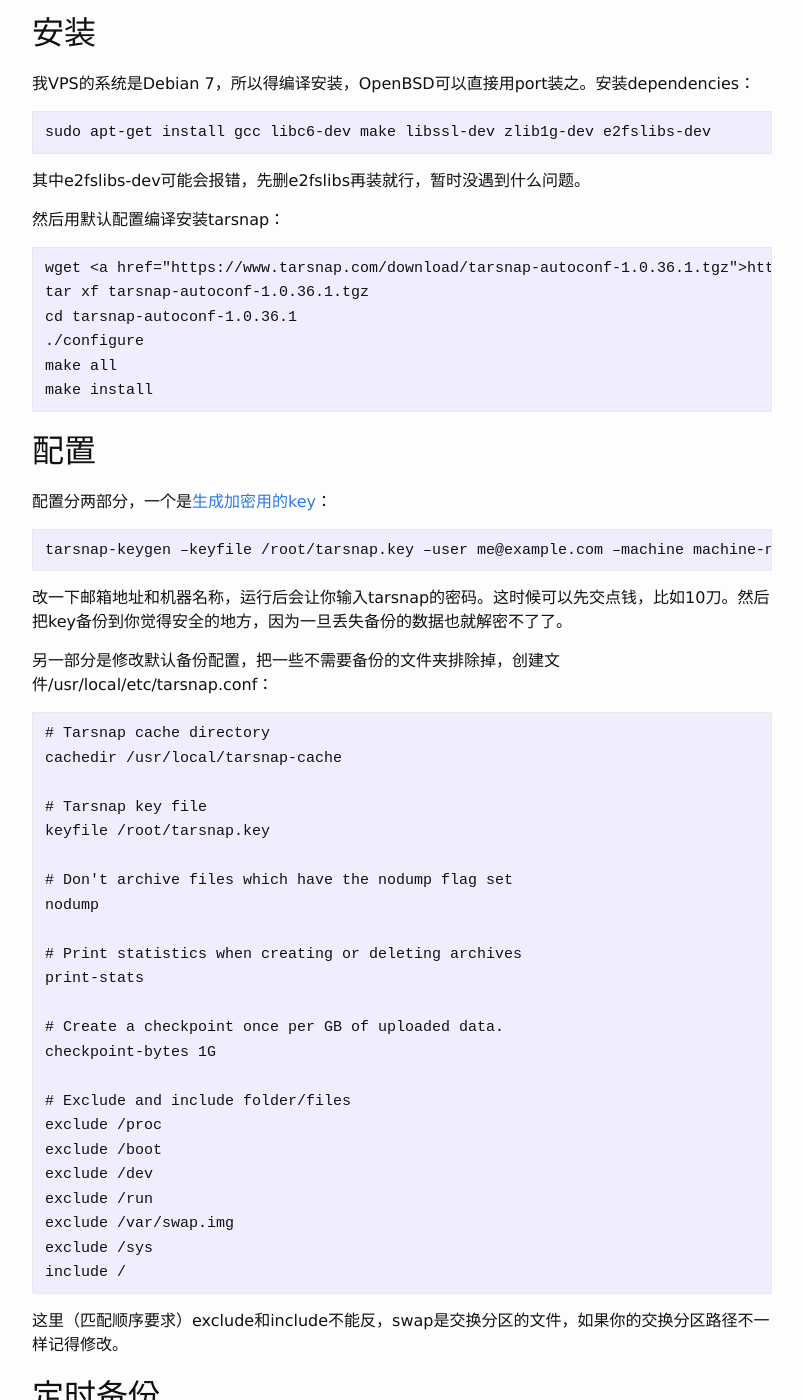
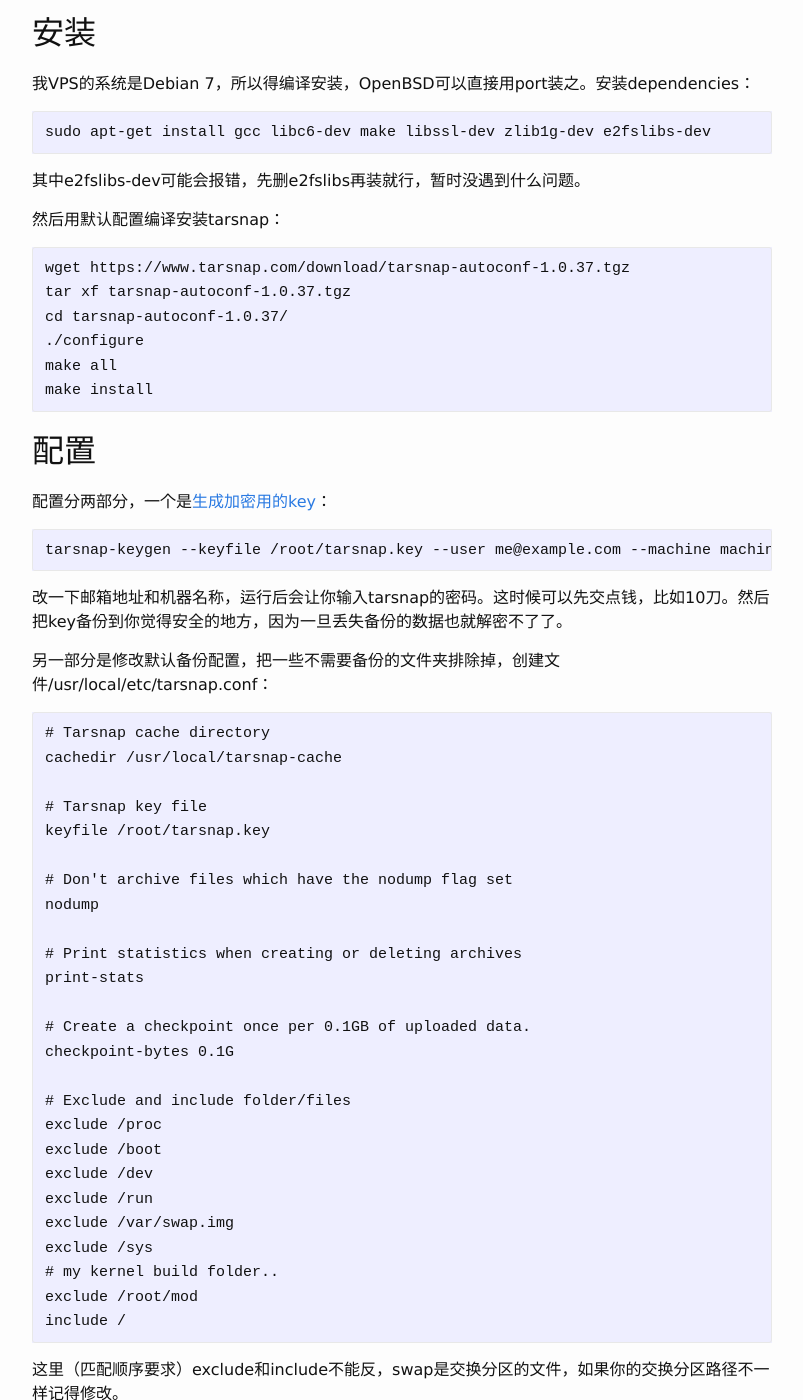
Before and after one commit to ahxxm/ahxxm.github.io, a Jekyll site: the page built from _posts/2015-10-05-tarsnap-backup.md, in a window 1280 px wide and 1400 px high, scrolled down 458 px. Shown: the whole window, without its empty margins (238-1041 px from the left). Built offline with Jekyll 4.4.1, drawn with Linux system fonts in a browser that asks for light colours; some of the changed text lies outside the part shown.

Commit message:
Update 2015-10-05-tarsnap-backup.md

```diff
--- a/_posts/2015-10-05-tarsnap-backup.md
+++ b/_posts/2015-10-05-tarsnap-backup.md
@@ -9,7 +9,7 @@ categories:
 
 备份不一定安全，不备份也不一定不安全，但是花了钱肯定开心，所以有此文。
 
-  Tarsnap的技术细节可以在<a href="http://www.daemonology.net/blog/2008-12-14-how-tarsnap-uses-aws.html" target="_blank">这里</a>看到，简而言之：加密、增量、压缩的备份服务，有一个还比较好用的备份/还原命令。</p>
+  Tarsnap的技术细节可以在[这里](http://www.daemonology.net/blog/2008-12-14-how-tarsnap-uses-aws.html)看到，简而言之：加密、增量、压缩的备份服务，有一个还比较好用的备份/还原命令。</p>
 
 ## 效果
 
@@ -27,18 +27,18 @@ categories:
 
 然后用默认配置编译安装tarsnap：
 
-    wget <a href="https://www.tarsnap.com/download/tarsnap-autoconf-1.0.36.1.tgz">https://www.tarsnap.com/download/tarsnap-autoconf-1.0.36.1.tgz</a>
-    tar xf tarsnap-autoconf-1.0.36.1.tgz
-    cd tarsnap-autoconf-1.0.36.1
+    wget https://www.tarsnap.com/download/tarsnap-autoconf-1.0.37.tgz
+    tar xf tarsnap-autoconf-1.0.37.tgz
+    cd tarsnap-autoconf-1.0.37/
     ./configure
     make all
     make install
 
 ## 配置
 
-配置分两部分，一个是<a href="https://www.tarsnap.com/gettingstarted.html" target="_blank">生成加密用的key</a>：
+配置分两部分，一个是[生成加密用的key](https://www.tarsnap.com/gettingstarted.html)：
 
-    tarsnap-keygen –keyfile /root/tarsnap.key –user me@example.com –machine machine-name
+    tarsnap-keygen --keyfile /root/tarsnap.key --user me@example.com --machine machine-name
 
 改一下邮箱地址和机器名称，运行后会让你输入tarsnap的密码。这时候可以先交点钱，比如10刀。然后把key备份到你觉得安全的地方，因为一旦丢失备份的数据也就解密不了了。
 
@@ -56,8 +56,8 @@ categories:
     # Print statistics when creating or deleting archives
     print-stats
 
-    # Create a checkpoint once per GB of uploaded data.
-    checkpoint-bytes 1G
+    # Create a checkpoint once per 0.1GB of uploaded data.
+    checkpoint-bytes 0.1G
 
     # Exclude and include folder/files
     exclude /proc
@@ -66,13 +66,15 @@ categories:
     exclude /run
     exclude /var/swap.img
     exclude /sys
+    # my kernel build folder..
+    exclude /root/mod
     include /
 
 这里（匹配顺序要求）exclude和include不能反，swap是交换分区的文件，如果你的交换分区路径不一样记得修改。
 
 ## 定时备份
 
-创建一个<a href="https://www.tarsnap.com/simple-usage.html" target="_blank">长成这样</a>的 /root/tarsnap-backup.sh :
+创建一个[长成这样](https://www.tarsnap.com/simple-usage.html)的 `/root/tarsnap-backup.sh`:
 
     #!/bin/sh
     /usr/local/bin/tarsnap -c \
```
Also changed, not shown: other parts of _posts/2015-10-05-tarsnap-backup.md (+1 -1 lines).
